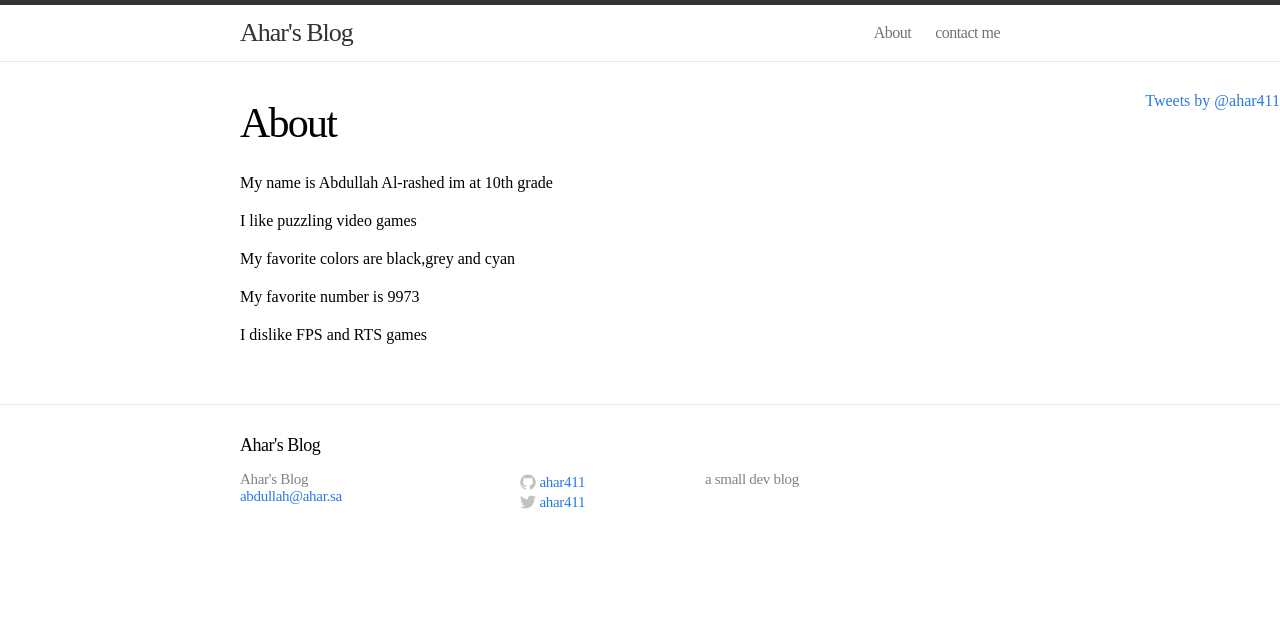
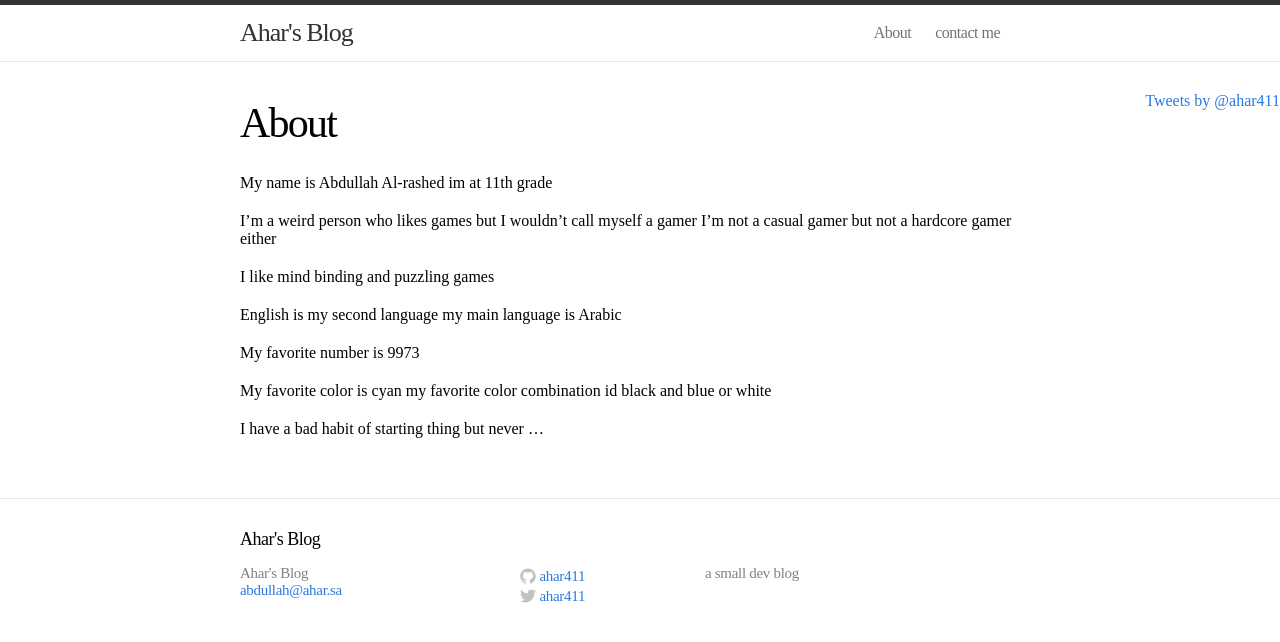
Before and after one commit to AharComputer/ahar411.github.io, a Jekyll site: the page built from about.md, in a window 1280 px wide. Shown: the top 642 px of the page. Built offline with Jekyll 4.4.1, drawn with Linux system fonts in a browser that asks for light colours; comment, search, counter and statistics services are not loaded.

Commit message:
about me update

```diff
--- a/about.md
+++ b/about.md
@@ -4,12 +4,16 @@ title: About
 permalink: /about/
 ---
 
-My name is Abdullah Al-rashed im at 10th grade
+My name is Abdullah Al-rashed im at 11th grade
 
-I like puzzling video games
+I'm a weird person who likes games but I wouldn't call myself a gamer I'm not a casual gamer but not a hardcore gamer either
 
-My favorite colors are black,grey and cyan
+I like mind binding and puzzling games
+
+English is my second language my main language is Arabic
 
 My favorite number is 9973
 
-I dislike FPS and RTS games
+My favorite color is cyan my favorite color combination id black and blue or white
+
+I have a bad habit of starting thing but never ...
```
